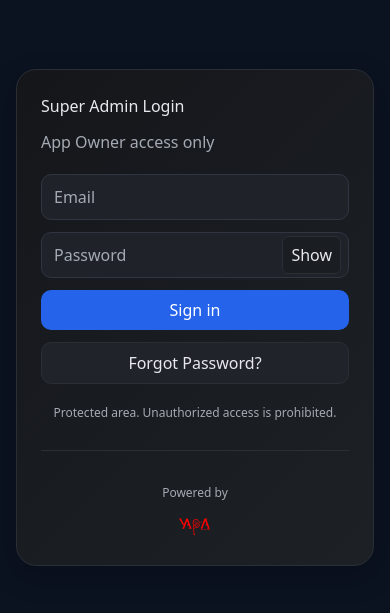
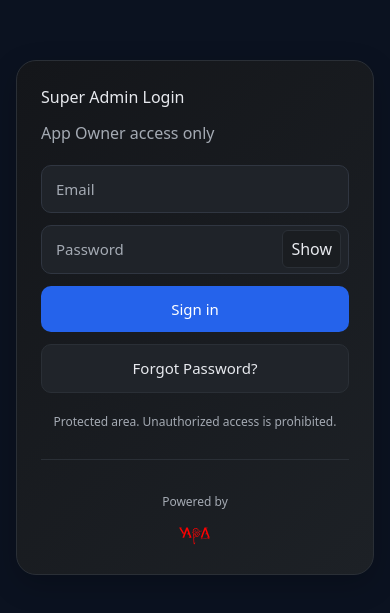
Before and after one commit to mutyabaronald/yabawifi, a React (Vite) app in the folder frontend/: page /superadmin/login in a window 390 px wide. Shown: the part 105-718 px from the top of the page. Built offline with nearby package versions, Linux system fonts and the light colour scheme; no server answers.

Commit message:
Add mobile responsive tweaks for cards, buttons, inputs

```diff
--- a/frontend/src/index.css
+++ b/frontend/src/index.css
@@ -227,6 +227,35 @@
   .text-primary-dark { color: var(--n2); }
 }
 
+/* Mobile-responsive tweaks */
+@media (max-width: 640px) {
+  body {
+    padding: 0;
+    margin: 0;
+    overflow-x: hidden;
+    -webkit-text-size-adjust: 100%;
+  }
+  .yaba-card {
+    width: 100%;
+    padding: 14px;
+    border-radius: 16px;
+    box-shadow: 0 8px 16px rgba(0,0,0,0.18);
+  }
+  .yaba-btn {
+    width: 100%;
+    font-size: 15px;
+    padding: 12px 14px;
+  }
+  .yaba-input, .yaba-select, .yaba-field {
+    width: 100%;
+    font-size: 15px;
+    padding: 12px 14px;
+  }
+  .yaba-card-title {
+    font-size: 16px;
+  }
+}
+
 /* Optional custom scrollbar using plain CSS colors */
 ::-webkit-scrollbar { width: 6px; }
 ::-webkit-scrollbar-track { background: #f3f4f6; }
```
